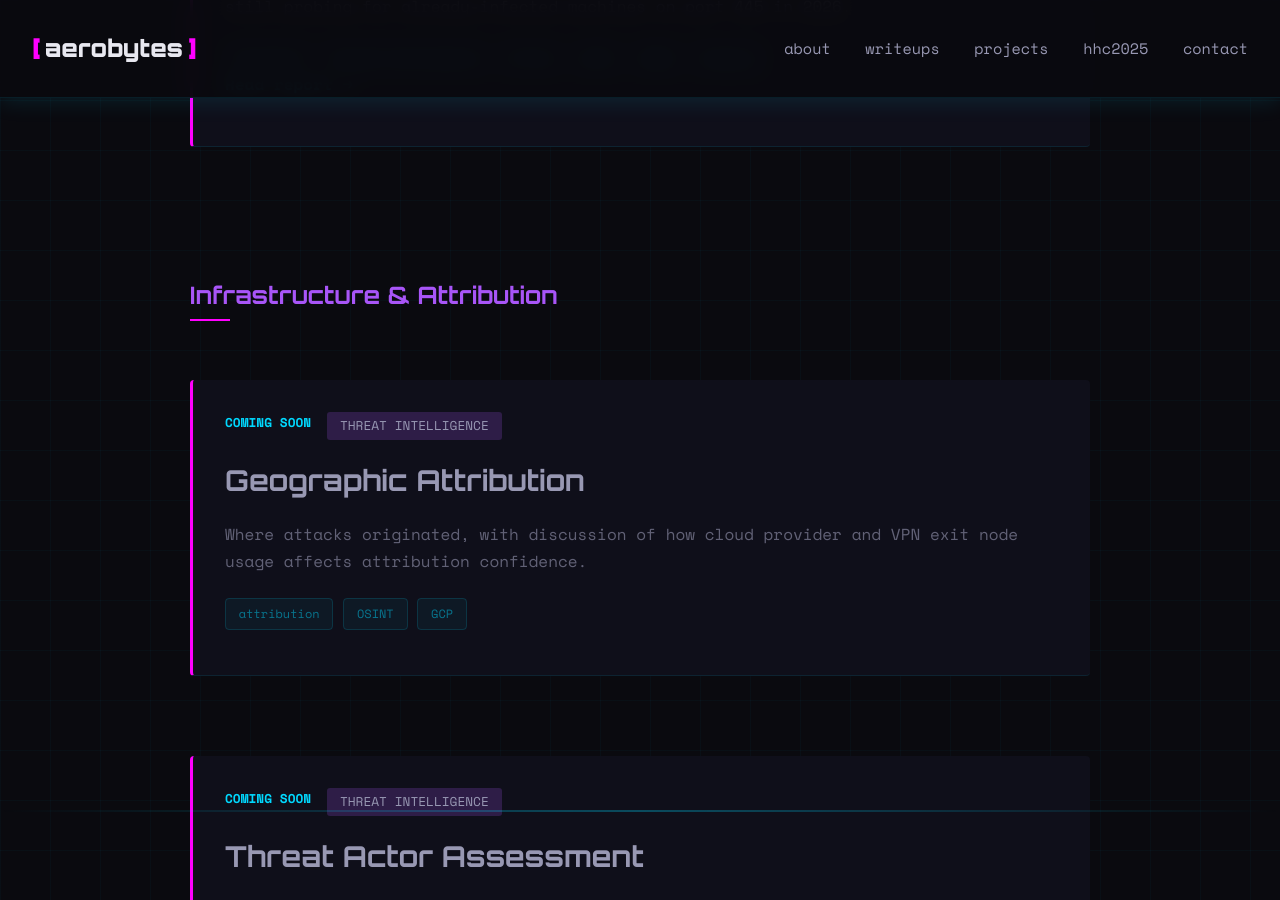
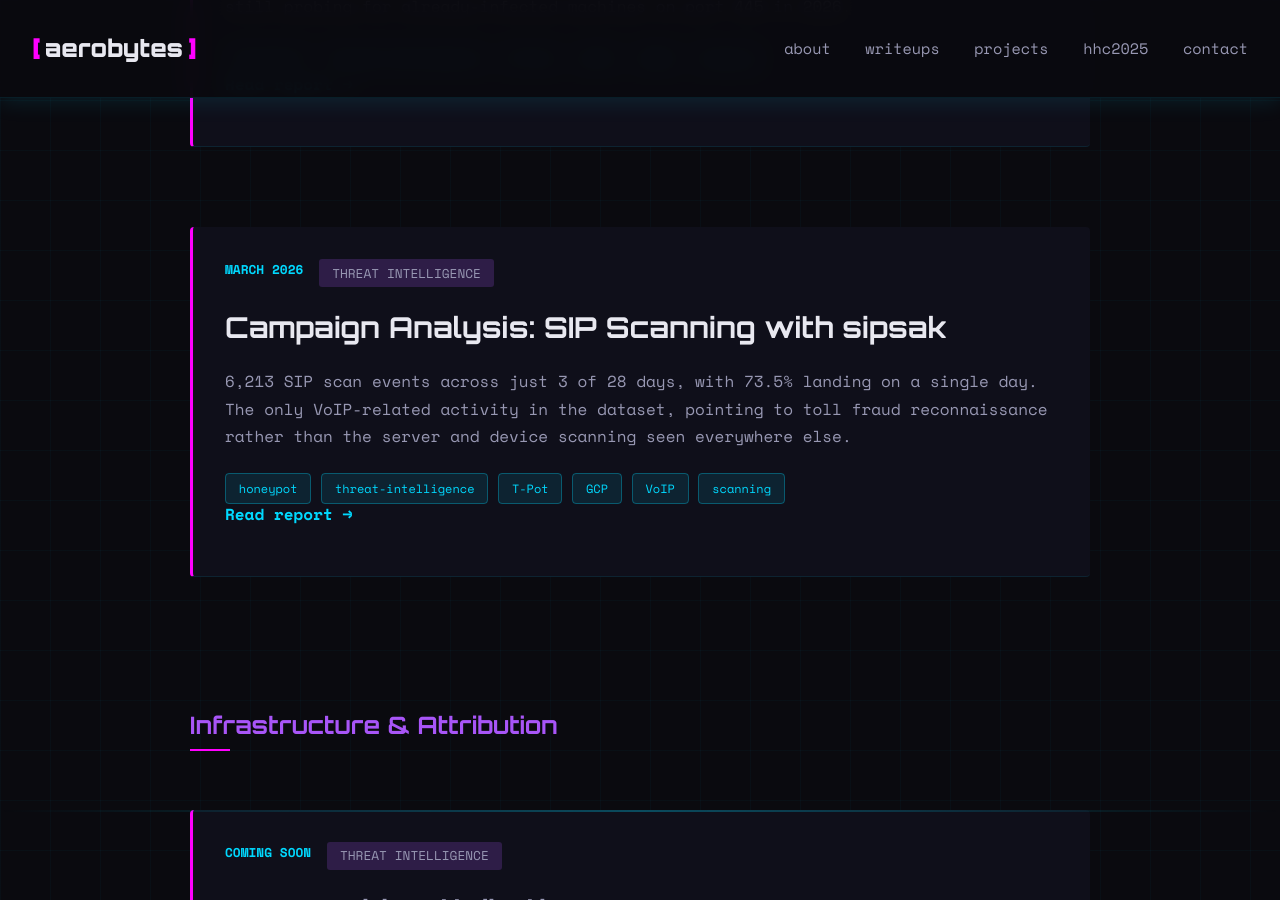
Before and after one commit to Aeronique/aerobytes-site, a Jekyll site: the page built from honeypot-threat-research.html, in a window 1280 px wide and 900 px high, scrolled down 5309 px. Built offline with Jekyll 4.4.1, drawn with Linux system fonts in a browser that asks for light colours.

Commit message:
Update honeypot-threat-research.html

```diff
--- a/honeypot-threat-research.html
+++ b/honeypot-threat-research.html
@@ -152,6 +152,24 @@ permalink: /honeypot-threat-research/
 				<a href="/writeups/honeypot-threat-research/03e" class="writeup-link">Read report →</a>
 			</div>
 
+			<div class="writeup-item">
+				<div class="writeup-meta">
+					<span class="writeup-date">MARCH 2026</span>
+					<span class="writeup-category">THREAT INTELLIGENCE</span>
+				</div>
+				<h2 class="writeup-title">Campaign Analysis: SIP Scanning with sipsak</h2>
+				<p class="writeup-excerpt">6,213 SIP scan events across just 3 of 28 days, with 73.5% landing on a single day. The only VoIP-related activity in the dataset, pointing to toll fraud reconnaissance rather than the server and device scanning seen everywhere else.</p>
+				<div class="writeup-tags">
+					<span class="tag">honeypot</span>
+					<span class="tag">threat-intelligence</span>
+					<span class="tag">T-Pot</span>
+					<span class="tag">GCP</span>
+					<span class="tag">VoIP</span>
+					<span class="tag">scanning</span>
+				</div>
+				<a href="/writeups/honeypot-threat-research/03f" class="writeup-link">Read report →</a>
+			</div>
+
             <h3 class="subsection-title" style="margin-top: 3rem;">Infrastructure & Attribution</h3>
 
             <div class="writeup-item">
```
